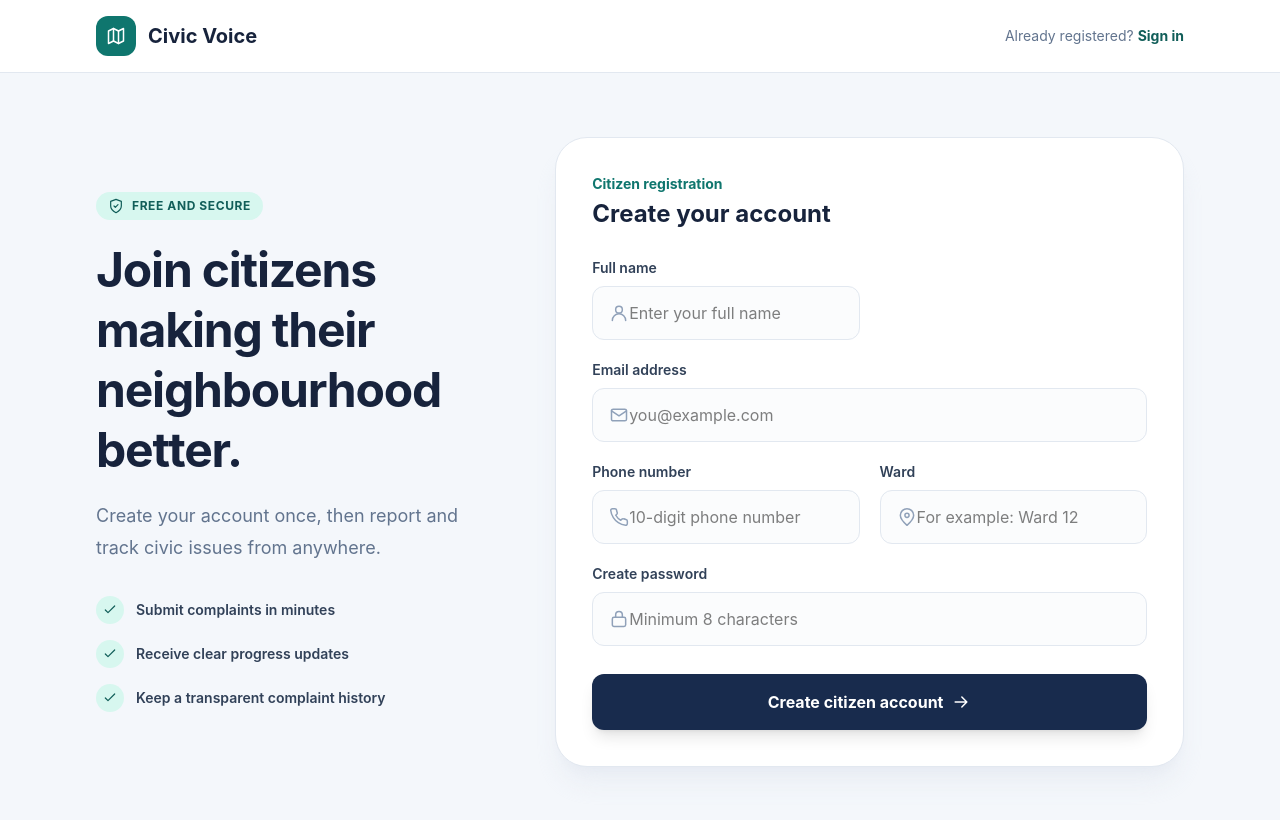
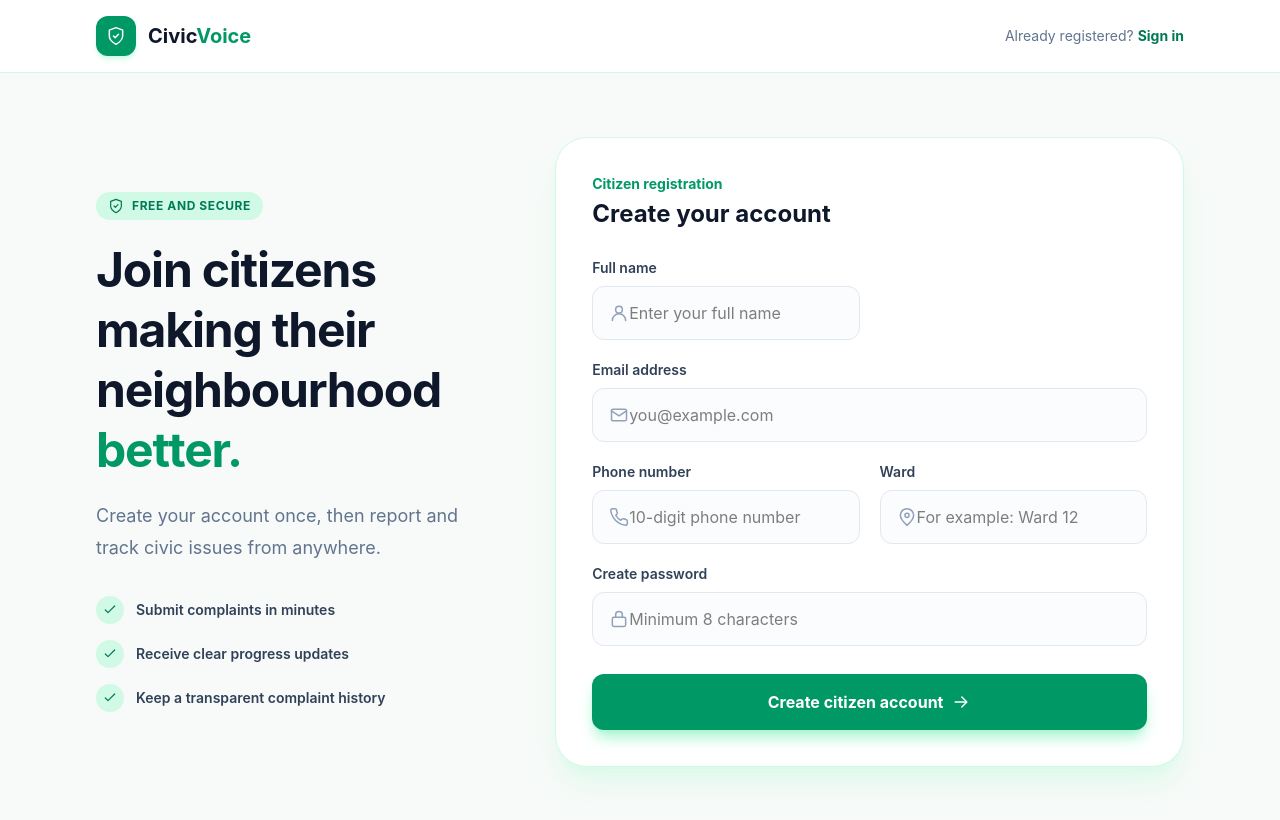
Before and after one commit to vemulasadwik/civic-voice, a React (Vite) app in the folder client/: page /register in a window 1280 px wide. Shown: the top 820 px of the page. Built offline with nearby package versions, Linux system fonts and the light colour scheme; no server answers.

Commit message:
Update authentication page design

```diff
--- a/client/src/pages/LoginPage.jsx
+++ b/client/src/pages/LoginPage.jsx
@@ -10,7 +10,7 @@ function LoginPage() {
   return <AuthShell>
     <div className="text-center"><h1 className="text-2xl font-black text-slate-900">Welcome Back!</h1><p className="mt-2 text-sm text-slate-500">Login to continue</p></div>
     <form onSubmit={handleSubmit} className="mt-8 space-y-5">{error&&<div className="flex gap-2 rounded-lg border border-red-200 bg-red-50 p-3 text-xs text-red-700"><Icon name="alert" className="h-4 w-4 shrink-0"/>{error}</div>}<Field label="Email address" icon="mail"><input type="email" required value={email} onChange={(e)=>setEmail(e.target.value)} placeholder="Enter your email" className="w-full bg-transparent py-3 pr-3 text-sm outline-none"/></Field><Field label="Password" icon="lock"><input type="password" required value={password} onChange={(e)=>setPassword(e.target.value)} placeholder="Enter your password" className="w-full bg-transparent py-3 pr-3 text-sm outline-none"/></Field><div className="flex items-center justify-between text-xs"><label className="flex items-center gap-2 text-slate-500"><input type="checkbox" className="accent-emerald-600"/>Remember me</label><Link to="/forgot-password" className="font-semibold text-emerald-600">Forgot password?</Link></div><button disabled={submitting} className="flex w-full items-center justify-center gap-2 rounded-lg bg-emerald-600 py-3 text-sm font-bold text-white shadow-md shadow-emerald-100 hover:bg-emerald-700 disabled:opacity-60"><Icon name="user" className="h-4 w-4"/>{submitting?"Logging in...":"Login"}</button></form>
-    <div className="my-6 flex items-center gap-3"><span className="h-px flex-1 bg-slate-200"/><span className="text-[10px] text-slate-400">Or continue with</span><span className="h-px flex-1 bg-slate-200"/></div><div className="grid grid-cols-2 gap-3"><button className="rounded-lg border border-slate-200 py-2.5 text-xs font-semibold text-slate-600">Google</button><button className="rounded-lg border border-slate-200 py-2.5 text-xs font-semibold text-slate-600">Phone</button></div><p className="mt-6 text-center text-xs text-slate-500">Don&apos;t have an account? <Link to="/register" className="font-bold text-emerald-600">Register</Link></p>
+    <p className="mt-7 border-t border-slate-100 pt-6 text-center text-xs text-slate-500">Don&apos;t have an account? <Link to="/register" className="font-bold text-emerald-600">Register</Link></p>
   </AuthShell>;
 }
 
--- a/client/src/pages/RegisterPage.jsx
+++ b/client/src/pages/RegisterPage.jsx
@@ -30,20 +30,20 @@ function RegisterPage() {
   ];
 
   return (
-    <main className="min-h-screen bg-[#f4f7fb]">
-      <header className="border-b border-slate-200 bg-white"><div className="mx-auto flex max-w-6xl items-center justify-between px-5 py-4 sm:px-8"><Link to="/" className="flex items-center gap-3"><span className="grid h-10 w-10 place-items-center rounded-xl bg-civic-600 text-white"><Icon name="map" /></span><span className="text-xl font-bold text-ink">Civic Voice</span></Link><p className="hidden text-sm text-slate-500 sm:block">Already registered? <Link to="/login" className="font-bold text-civic-700">Sign in</Link></p></div></header>
+    <main className="min-h-screen bg-[#f7faf8]">
+      <header className="border-b border-emerald-100 bg-white"><div className="mx-auto flex max-w-6xl items-center justify-between px-5 py-4 sm:px-8"><Link to="/" className="flex items-center gap-3"><span className="grid h-10 w-10 place-items-center rounded-xl bg-emerald-600 text-white shadow-md shadow-emerald-100"><Icon name="shield" /></span><span className="text-xl font-bold text-slate-900">Civic<span className="text-emerald-600">Voice</span></span></Link><p className="hidden text-sm text-slate-500 sm:block">Already registered? <Link to="/login" className="font-bold text-emerald-700">Sign in</Link></p></div></header>
       <div className="mx-auto grid max-w-6xl gap-10 px-5 py-10 sm:px-8 lg:grid-cols-[0.8fr_1.2fr] lg:items-center lg:py-16">
-        <section className="lg:pr-10"><span className="inline-flex items-center gap-2 rounded-full bg-civic-100 px-3 py-1.5 text-xs font-bold uppercase tracking-wider text-civic-700"><Icon name="shield" className="h-4 w-4" /> Free and secure</span><h1 className="mt-5 text-4xl font-bold leading-tight tracking-tight text-ink sm:text-5xl">Join citizens making their neighbourhood better.</h1><p className="mt-5 text-lg leading-8 text-slate-500">Create your account once, then report and track civic issues from anywhere.</p>
-          <div className="mt-8 space-y-4">{["Submit complaints in minutes", "Receive clear progress updates", "Keep a transparent complaint history"].map((text)=><div key={text} className="flex items-center gap-3 text-sm font-semibold text-slate-700"><span className="grid h-7 w-7 place-items-center rounded-full bg-civic-100 text-civic-700"><Icon name="check" className="h-4 w-4" /></span>{text}</div>)}</div>
+        <section className="lg:pr-10"><span className="inline-flex items-center gap-2 rounded-full bg-emerald-100 px-3 py-1.5 text-xs font-bold uppercase tracking-wider text-emerald-700"><Icon name="shield" className="h-4 w-4" /> Free and secure</span><h1 className="mt-5 text-4xl font-bold leading-tight tracking-tight text-slate-900 sm:text-5xl">Join citizens making their neighbourhood <span className="text-emerald-600">better.</span></h1><p className="mt-5 text-lg leading-8 text-slate-500">Create your account once, then report and track civic issues from anywhere.</p>
+          <div className="mt-8 space-y-4">{["Submit complaints in minutes", "Receive clear progress updates", "Keep a transparent complaint history"].map((text)=><div key={text} className="flex items-center gap-3 text-sm font-semibold text-slate-700"><span className="grid h-7 w-7 place-items-center rounded-full bg-emerald-100 text-emerald-700"><Icon name="check" className="h-4 w-4" /></span>{text}</div>)}</div>
         </section>
-        <form onSubmit={handleSubmit} className="rounded-[2rem] border border-slate-200 bg-white p-6 shadow-xl shadow-slate-200/60 sm:p-9">
-          <div className="mb-7"><p className="text-sm font-bold text-civic-600">Citizen registration</p><h2 className="mt-1 text-2xl font-bold text-ink">Create your account</h2></div>
+        <form onSubmit={handleSubmit} className="rounded-[2rem] border border-emerald-100 bg-white p-6 shadow-xl shadow-emerald-100/60 sm:p-9">
+          <div className="mb-7"><p className="text-sm font-bold text-emerald-600">Citizen registration</p><h2 className="mt-1 text-2xl font-bold text-slate-900">Create your account</h2></div>
           {error && <div role="alert" className="mb-6 flex gap-3 rounded-xl border border-red-200 bg-red-50 p-4 text-sm text-red-700"><Icon name="alert" className="h-5 w-5 shrink-0" />{error}</div>}
           <div className="grid gap-5 sm:grid-cols-2">
-            {fields.map((field, index)=><div key={field.name} className={index === 1 || index === 4 ? "sm:col-span-2" : ""}><label htmlFor={field.name} className="mb-2 block text-sm font-semibold text-slate-700">{field.label}</label><div className="flex items-center rounded-xl border border-slate-200 bg-slate-50/50 focus-within:border-civic-500 focus-within:bg-white focus-within:ring-4 focus-within:ring-civic-100"><Icon name={field.icon} className="ml-4 h-5 w-5 shrink-0 text-slate-400" /><input {...field} id={field.name} value={formData[field.name]} onChange={handleChange} minLength={field.name === "password" ? 8 : undefined} className="w-full bg-transparent py-3.5 pr-4 outline-none" /></div></div>)}
+            {fields.map((field, index)=><div key={field.name} className={index === 1 || index === 4 ? "sm:col-span-2" : ""}><label htmlFor={field.name} className="mb-2 block text-sm font-semibold text-slate-700">{field.label}</label><div className="flex items-center rounded-xl border border-slate-200 bg-slate-50/50 focus-within:border-emerald-500 focus-within:bg-white focus-within:ring-4 focus-within:ring-emerald-100"><Icon name={field.icon} className="ml-4 h-5 w-5 shrink-0 text-slate-400" /><input {...field} id={field.name} value={formData[field.name]} onChange={handleChange} minLength={field.name === "password" ? 8 : undefined} className="w-full bg-transparent py-3.5 pr-4 outline-none" /></div></div>)}
           </div>
-          <button type="submit" disabled={submitting} className="mt-7 flex w-full items-center justify-center gap-2 rounded-xl bg-[#182b4d] px-5 py-4 font-bold text-white shadow-lg transition hover:-translate-y-0.5 hover:bg-[#20385f] disabled:opacity-60">{submitting ? "Creating your account..." : "Create citizen account"}<Icon name="arrow" /></button>
-          <p className="mt-5 text-center text-sm text-slate-500 sm:hidden">Already registered? <Link to="/login" className="font-bold text-civic-700">Sign in</Link></p>
+          <button type="submit" disabled={submitting} className="mt-7 flex w-full items-center justify-center gap-2 rounded-xl bg-emerald-600 px-5 py-4 font-bold text-white shadow-lg shadow-emerald-200 transition hover:-translate-y-0.5 hover:bg-emerald-700 disabled:opacity-60">{submitting ? "Creating your account..." : "Create citizen account"}<Icon name="arrow" /></button>
+          <p className="mt-5 text-center text-sm text-slate-500 sm:hidden">Already registered? <Link to="/login" className="font-bold text-emerald-700">Sign in</Link></p>
         </form>
       </div>
     </main>
```
